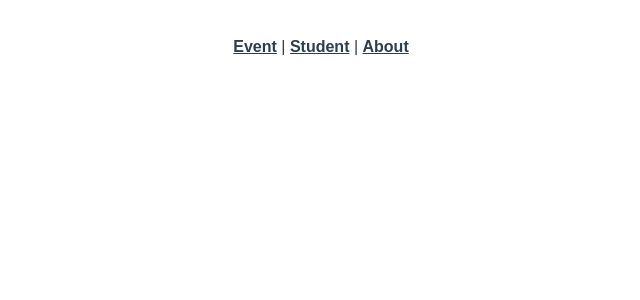
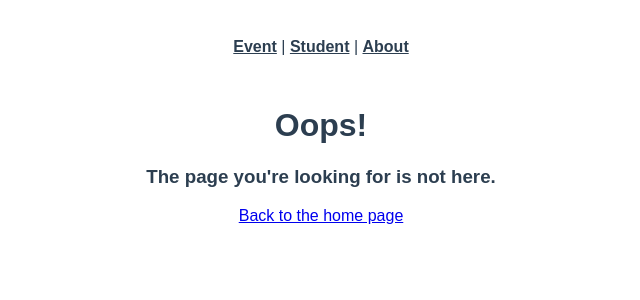
Before and after one commit to saran1185a/Event-Compobase-, a Vue app in the folder Lab2/: page /404/1 in a window 1280 px wide. Shown: the top 300 px of the page, without its empty margins (319-959 px from the left). Built offline with nearby package versions, Linux system fonts and the light colour scheme.

Commit message:
Show error message (Lab3 Q5)

```diff
--- a/Lab2/src/router/index.ts
+++ b/Lab2/src/router/index.ts
@@ -6,6 +6,8 @@ import EventDetailView from '@/views/event/DetailView.vue'
 import EventRegisterView from '@/views/event/RegisterView.vue'
 import EventEditView from '@/views/event/EditView.vue'
 import EventLayoutView from '@/views/event/LayoutView.vue'
+import NotFoundView from '@/views/NotFoundView.vue'
+import NetworkErrorView from '@/views/NetworkErrorView.vue'
 
 const router = createRouter({
   history: createWebHistory(import.meta.env.BASE_URL),
@@ -51,6 +53,22 @@ const router = createRouter({
       path: '/student',
       name: 'student',
       component: StudentView
+    },
+    {
+      path: '/:catchAll(.*)',
+      name: 'not-found',
+      component: NotFoundView
+    },
+    {
+      path: '/404/:resource',
+      name: '404-resource-view',
+      component: NotFoundView,
+      props: true
+    },
+    {
+      path: '/network-error',
+      name: 'network-error-view',
+      component: NetworkErrorView
     }
   ]
 })
--- /dev/null
+++ b/Lab2/src/views/NetworkErrorView.vue
@@ -0,0 +1,16 @@
+<script setup lang="ts">
+import { useRouter } from 'vue-router';
+const router = useRouter()
+</script>
+
+
+<template>
+    <div class="network-error">
+        <h1>Uh-oh!</h1>
+        <h3>It look like you're experiencing some network issues, please take a breath and
+            <a href="#" @click="router.go(-1)">click here</a> to try again
+        </h3>
+        <p>Sorry, we cant get the data from the server</p>
+        <p>Plase try again later</p>
+    </div>
+</template>
--- /dev/null
+++ b/Lab2/src/views/NotFoundView.vue
@@ -0,0 +1,16 @@
+<script setup lang="ts">
+import { defineProps , withDefaults } from 'vue'
+const props = withDefaults(
+    defineProps<{
+        resourse: string
+    }>(),
+    {
+        resourse: 'page'
+    }
+)
+</script>
+<template>
+    <h1>Oops!</h1>
+    <h3>The page you're looking for is not here.</h3>
+    <router-link :to="{ name: 'event-list-view'}">Back to the home page</router-link>
+</template>
--- a/Lab2/src/views/event/LayoutView.vue
+++ b/Lab2/src/views/event/LayoutView.vue
@@ -2,6 +2,7 @@
 import { onMounted, ref } from 'vue'
 import { type Event } from '@/types'
 import EventService from '@/services/EventService';
+import { useRouter } from 'vue-router'
 
 const event = ref<Event | null>(null)
 const props = defineProps({
@@ -10,6 +11,7 @@ const props = defineProps({
     required: true
   }
 })
+const router = useRouter()
 
 onMounted(() => {
       EventService.getEvent(parseInt(props.id))
@@ -17,7 +19,15 @@ onMounted(() => {
         event.value = response.data
       })
       .catch((error) => {
-        console.error('There was an error!' , error)
+        if (error.respose && error.response.status === 404) {
+            router.push({
+            name: '404-resource-view',
+            params: { resource: 'event'}
+        })
+        }else {
+            router.push({ name: 'network-error-view'})
+        }
+
       })
   })
 </script>
```
